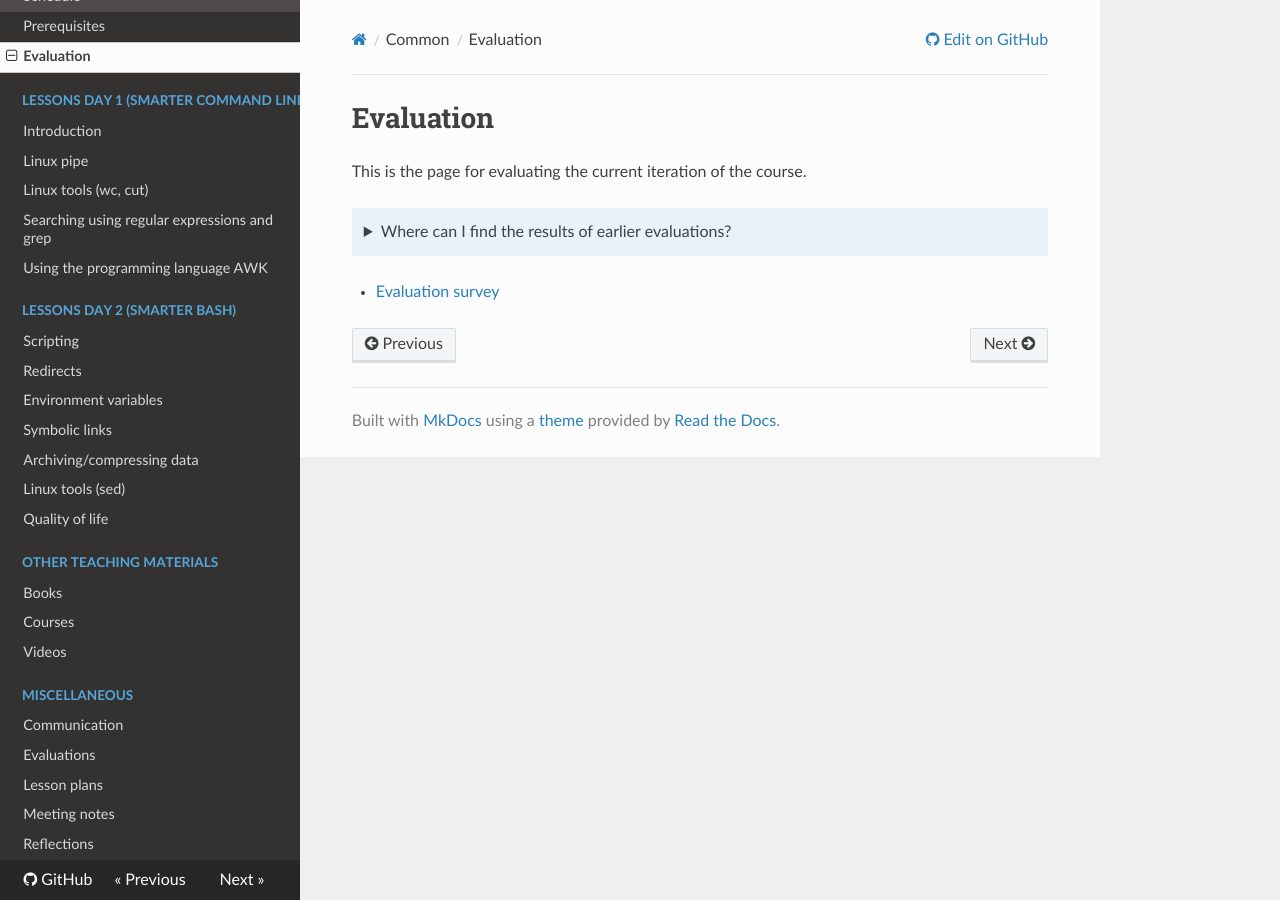
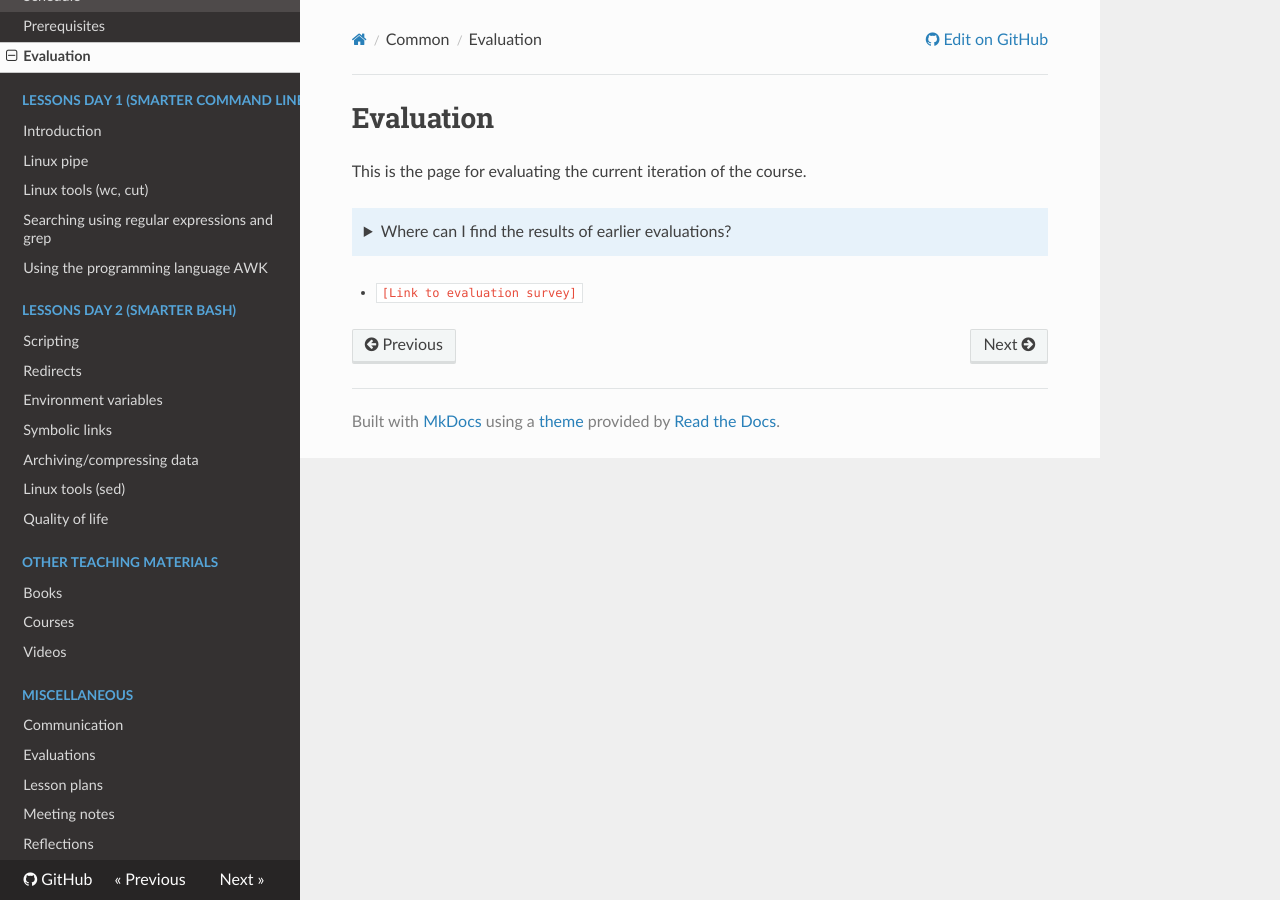
Before and after one commit to UPPMAX/linux-command-line-201, an MkDocs documentation site: the page built from docs/evaluation.md, in a window 1280 px wide. Built offline with MkDocs 1.6.1, drawn with Linux system fonts in a browser that asks for light colours; nearby versions of some CDN libraries.

Commit message:
Remember to update link

```diff
--- a/docs/evaluation.md
+++ b/docs/evaluation.md
@@ -11,4 +11,4 @@ This is the page for evaluating the current iteration of the course.
 
     At [the 'Evaluations' page](evaluations/README.md).
 
-- [Evaluation survey](https://forms.office.com/e/dNviziEA6c)
+- `[Link to evaluation survey]`
```
Also changed, not shown: docs/evaluations/20250602/README.md (+1 -0 lines).
